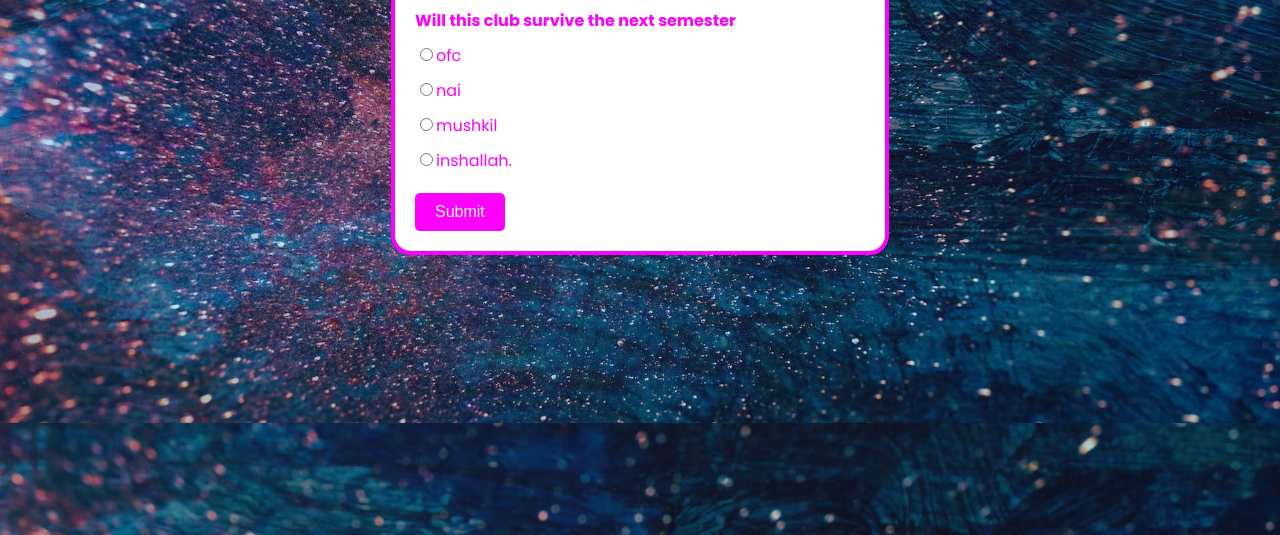
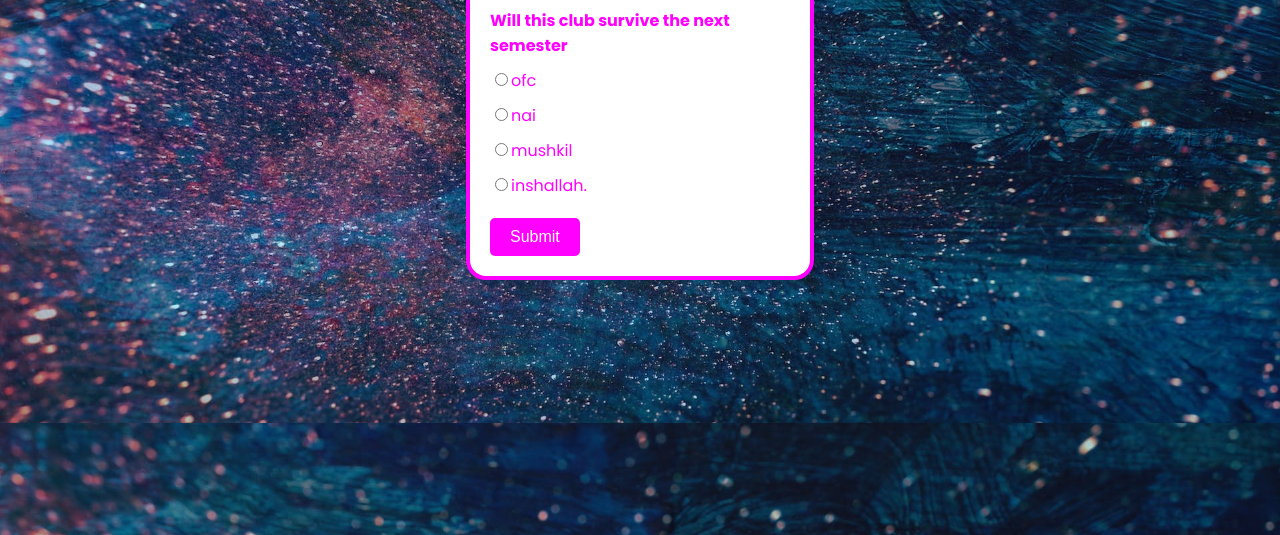
Before and after one commit to bigboiaari/nqc-quiz-game-, a plain HTML site: page index.html in a window 1280 px wide. Shown: the part 265-800 px from the top of the page. Drawn offline with Linux system fonts and the light colour scheme.

Commit message:
Add files via upload

```diff
--- a/styles.css
+++ b/styles.css
@@ -12,7 +12,8 @@ body {
 
 .container {
   justify-content: center;
-  width: 450px;
+  width: 300px;
+  height: auto;
   padding: 20px;
   margin-top: 150px;
   background-color: rgb(255, 255, 255);
```
